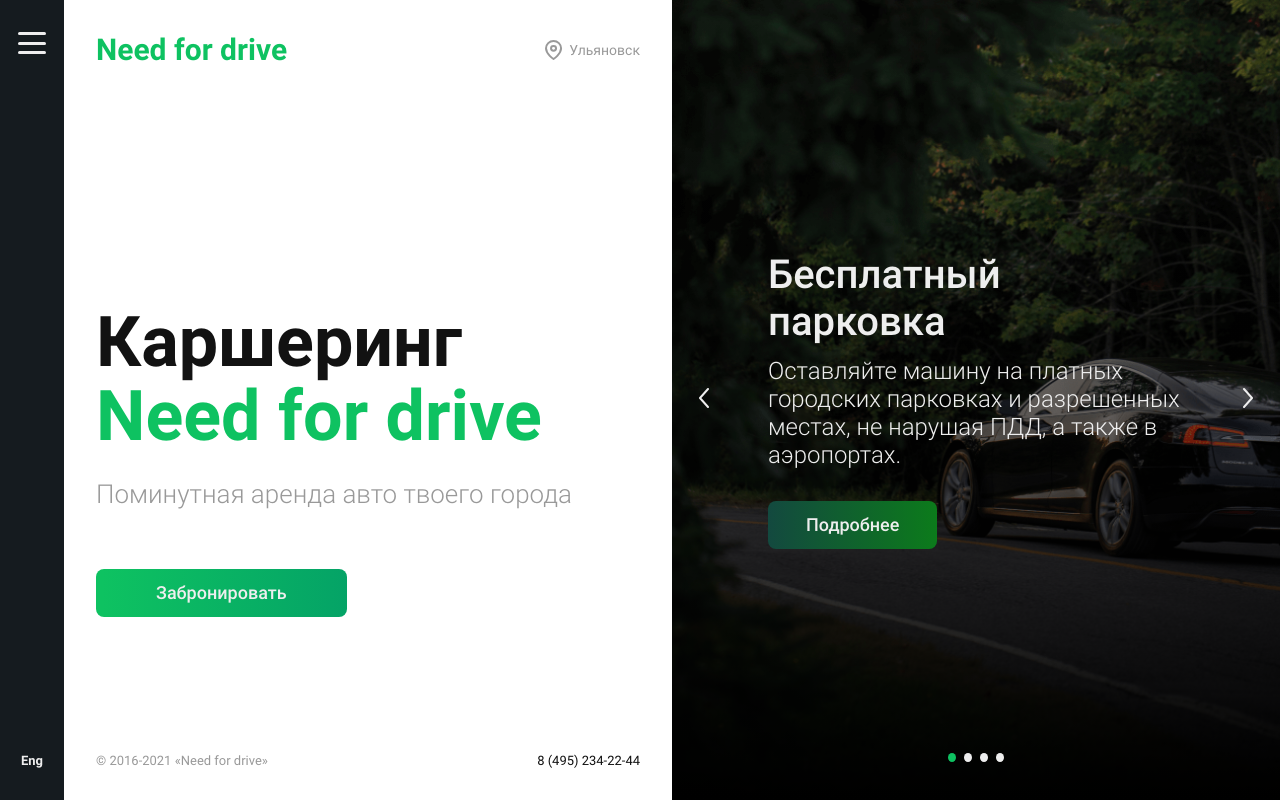
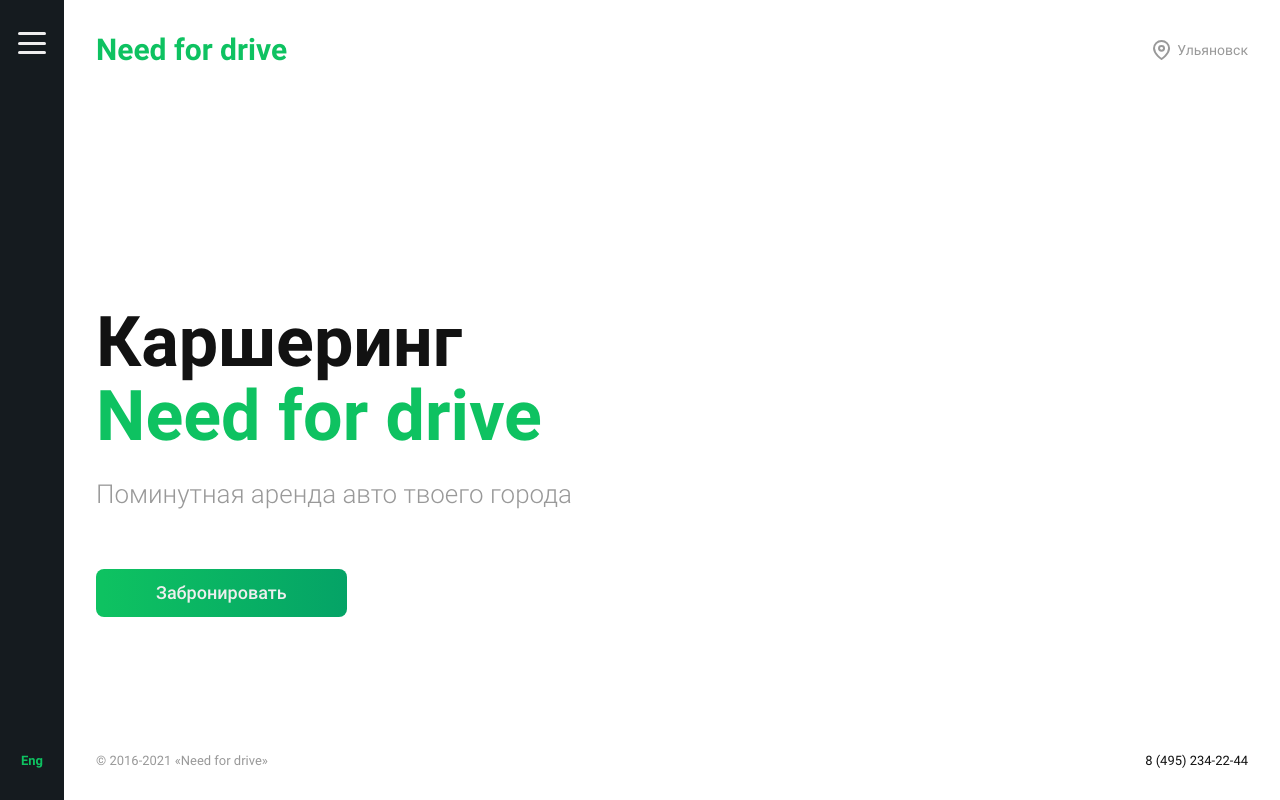
Before and after one commit to Kid-Guru/carsharingApp, a React (Create React App) app: page / in a window 1280 px wide. Built offline with nearby package versions, Linux system fonts and the light colour scheme.

Commit message:
fix remarks

```diff
--- a/src/components/MainPage/Carousel/Carousel.module.scss
+++ b/src/components/MainPage/Carousel/Carousel.module.scss
@@ -27,15 +27,16 @@
 }
 
 .slide {
-  display: flex;
-  flex-direction: column;
-  justify-content: center;
+  // display: flex;
+  // flex-direction: column;
+  // justify-content: center;
   position: relative;
   background-position: center;
   background-size:cover;
   background-repeat: no-repeat;
 
   &__wrapper {
+    margin-top: 320px;
     padding: 0px 96px 0 96px;
     font-family: Roboto;
     font-style: normal;
--- a/src/components/MainPage/MainPage.module.scss
+++ b/src/components/MainPage/MainPage.module.scss
@@ -76,7 +76,7 @@
   }
 }
 
-@media (max-width: $tablet) {
+@media (max-width: $desktop-min) {
   .main__section {
     &_content {
       flex-basis: 100%;
--- a/src/components/Menu/Menu.jsx
+++ b/src/components/Menu/Menu.jsx
@@ -11,7 +11,7 @@
   return (
     <div className={menuClass}>
       <div className="menu__side-col">
-        <div>
+        <div className="burgerBtn">
           <BurgerButton theme="ligth" />
         </div>
         <div className="languageBtn"><LanguageButton /></div>
--- a/src/components/Menu/Menu.scss
+++ b/src/components/Menu/Menu.scss
@@ -49,7 +49,7 @@
       padding: 0px 0px 0px 32px;
     }
   }
-  @media (max-width: $tablet) {
+  @media (max-width: $desktop-min) {
     // &__side-col {
     //   width: 86px;
     // }
@@ -127,7 +127,11 @@
     fill: $main-accent;
   }
 }
-
+.burgerBtn {
+  @media (max-width: $mobile) {
+    margin-left: -25px;
+  }
+}
 .languageBtn {
   display: none;
   @media (max-width: $mobile) {
--- a/src/components/common/LanguageButton/LanguageButton.module.scss
+++ b/src/components/common/LanguageButton/LanguageButton.module.scss
@@ -1,7 +1,7 @@
 @import '../../../styles/variables.scss';
 
 .languageBtn {
-  color: $main-grey-ligth;
+  color: $main-accent;
   width: 48px;
   height: 48px;
   font-family: Roboto;
@@ -12,10 +12,14 @@
   background: transparent;
   border: 1px solid transparent;
   border-radius: 50%;
+  outline: none;
   transition: color 0.2s ease;
 
   &:hover {
     border: 1px solid $main-grey-ligth;
+    color: $main-grey-ligth;
+  }
+  &:active {
     color: $main-accent;
   }
 }
--- a/src/styles/_mixins.scss
+++ b/src/styles/_mixins.scss
@@ -14,6 +14,7 @@
   background-blend-mode: darken;
   border: none;
   border-radius: 8px;
+  outline: none;
   filter: none;
   -webkit-transition : -webkit-filter .2s ease;
   transition: filter .2s linear;
```
